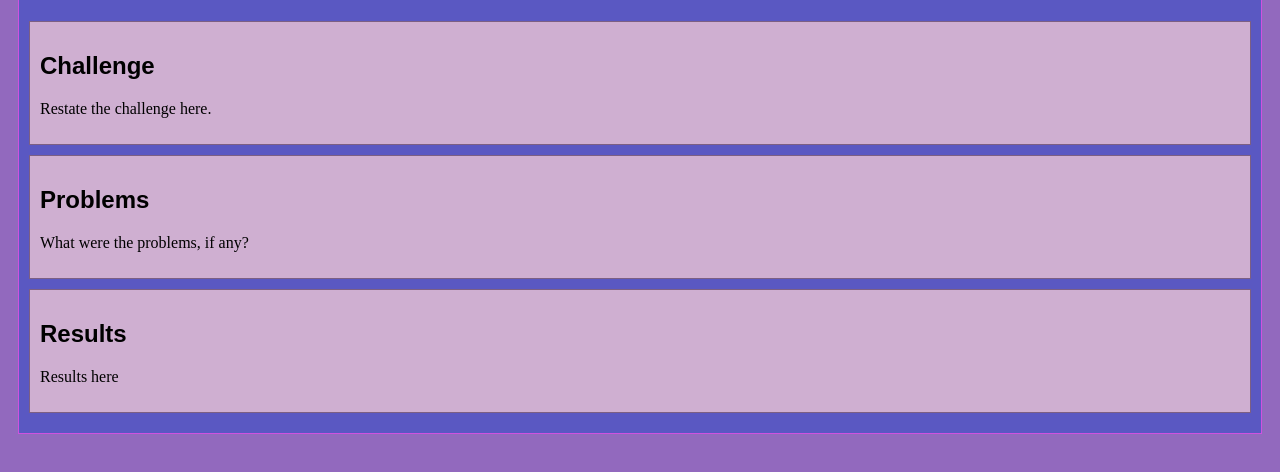
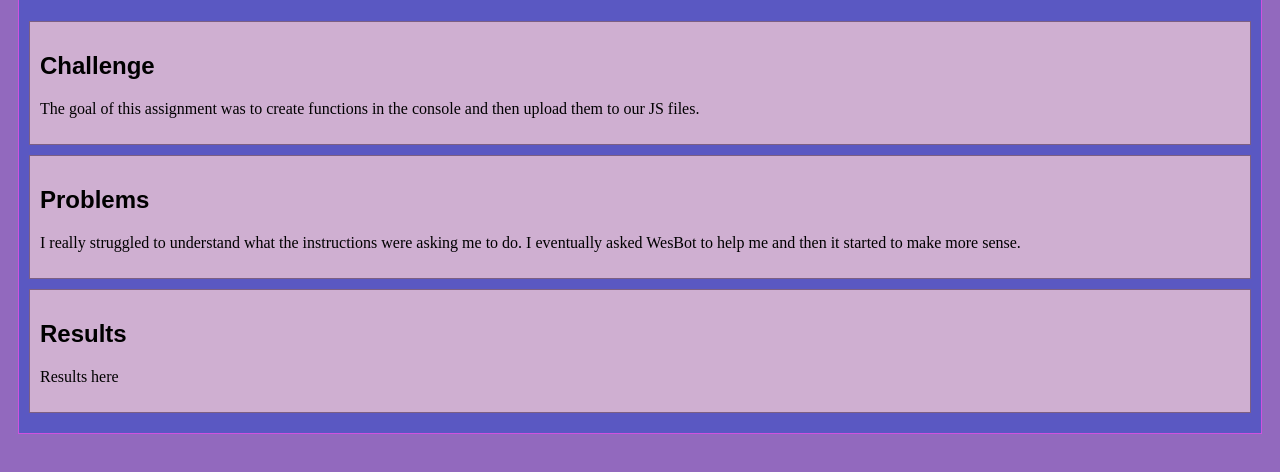
Before and after one commit to xxspookybootyxx/art101, a plain HTML site: page lab8/index.html in a window 1280 px wide. Shown: the part 116-588 px from the top of the page. Drawn offline with nearby package versions, Linux system fonts and the light colour scheme.

Commit message:
Update index.html

```diff
--- a/lab8/index.html
+++ b/lab8/index.html
@@ -28,12 +28,12 @@
 			<h1>Lab 8 - Anon Functions and Callbacks <a href="../index.html"><button class="inline-button">Home</button></a></h1>
 			<div class="minor-section">
 					<h2>Challenge</h2>
-					<p>Restate the challenge here.</p>
+					<p>The goal of this assignment was to create functions in the console and then upload them to our JS files.</p>
 			</div>
 
 			<div class="minor-section">
 					<h2>Problems</h2>
-					<p>What were the problems, if any?</p>
+					<p>I really struggled to understand what the instructions were asking me to do. I eventually asked WesBot to help me and then it started to make more sense.</p>
 			</div>
 			<div class="minor-section">
 					<h2>Results</h2>
```
